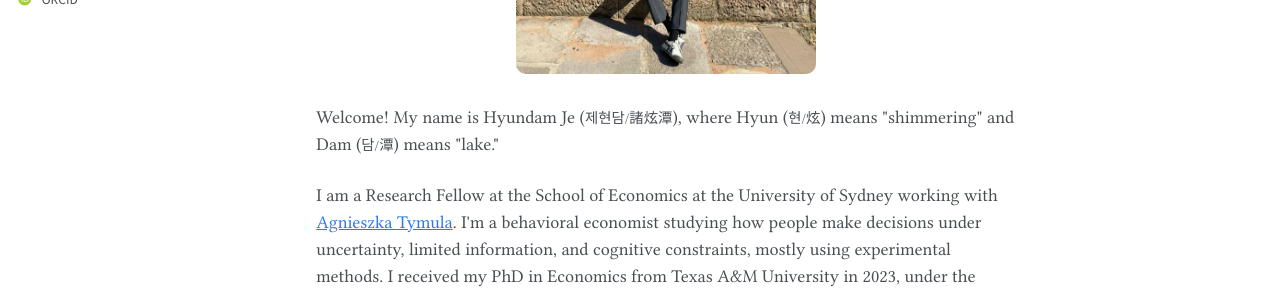
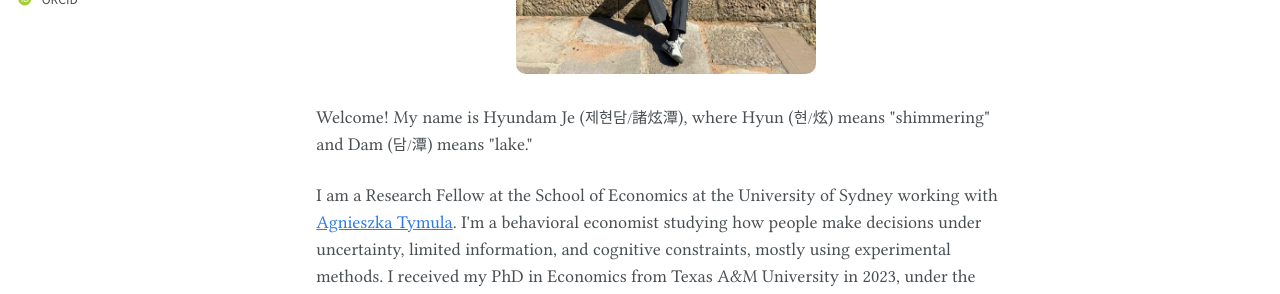
Before and after one commit to hyundamje/hyundamje.github.io, a Jekyll site: the page built from _pages/about.md, in a window 1280 px wide. Shown: the part 509-803 px from the top of the page. Built offline with Jekyll 4.4.1, drawn with Linux system fonts in a browser that asks for light colours; some web fonts are replaced.

Commit message:
Update about.md

```diff
--- a/_pages/about.md
+++ b/_pages/about.md
@@ -18,7 +18,7 @@
 <div style="max-width: 700px; margin: 30px auto;">
 
 
-<p>Welcome! My name is Hyundam Je (<span style="font-size:80%">제현담/諸炫潭</span>), where Hyun (<span style="font-size:80%">현/炫</span>) means "shimmering" and Dam (<span style="font-size:80%">담/潭</span>) means "lake."</p>
+<p>Welcome! My name is Hyundam Je (<span style="font-size:85%">제현담/諸炫潭</span>), where Hyun (<span style="font-size:85%">현/炫</span>) means "shimmering" and Dam (<span style="font-size:85%">담/潭</span>) means "lake."</p>
 
   <p>I am a Research Fellow at the School of Economics at the University of Sydney working with <a href="https://www.tymula.com/agnieszka/" target="_blank">Agnieszka Tymula</a>. I'm a behavioral economist studying how people make decisions under uncertainty, limited information, and cognitive constraints, mostly using experimental methods. I received my PhD in Economics from Texas A&M University in 2023, under the supervision of <a href="http://people.tamu.edu/~alexbrown/" target="_blank">Alex Brown</a>.</p>
 
```
